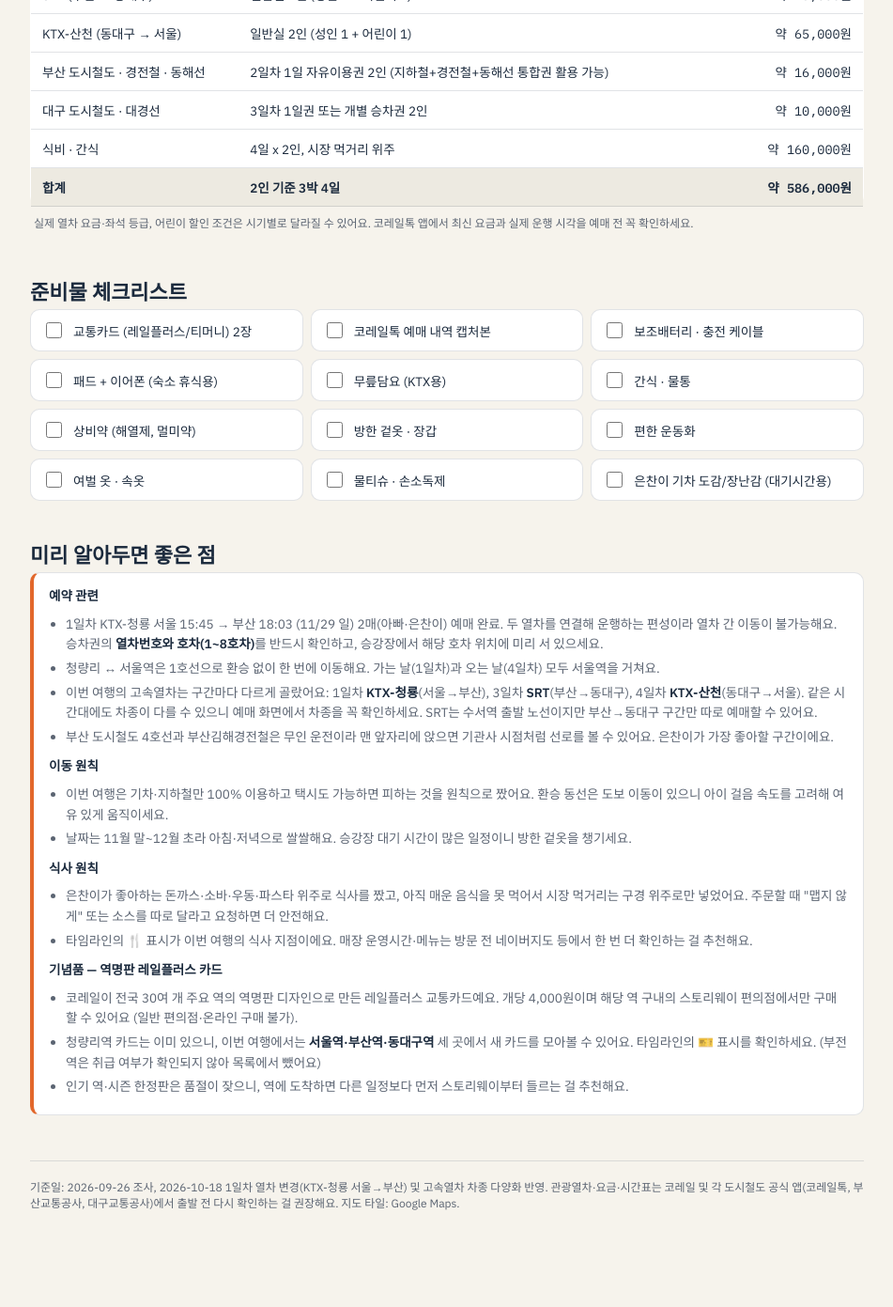
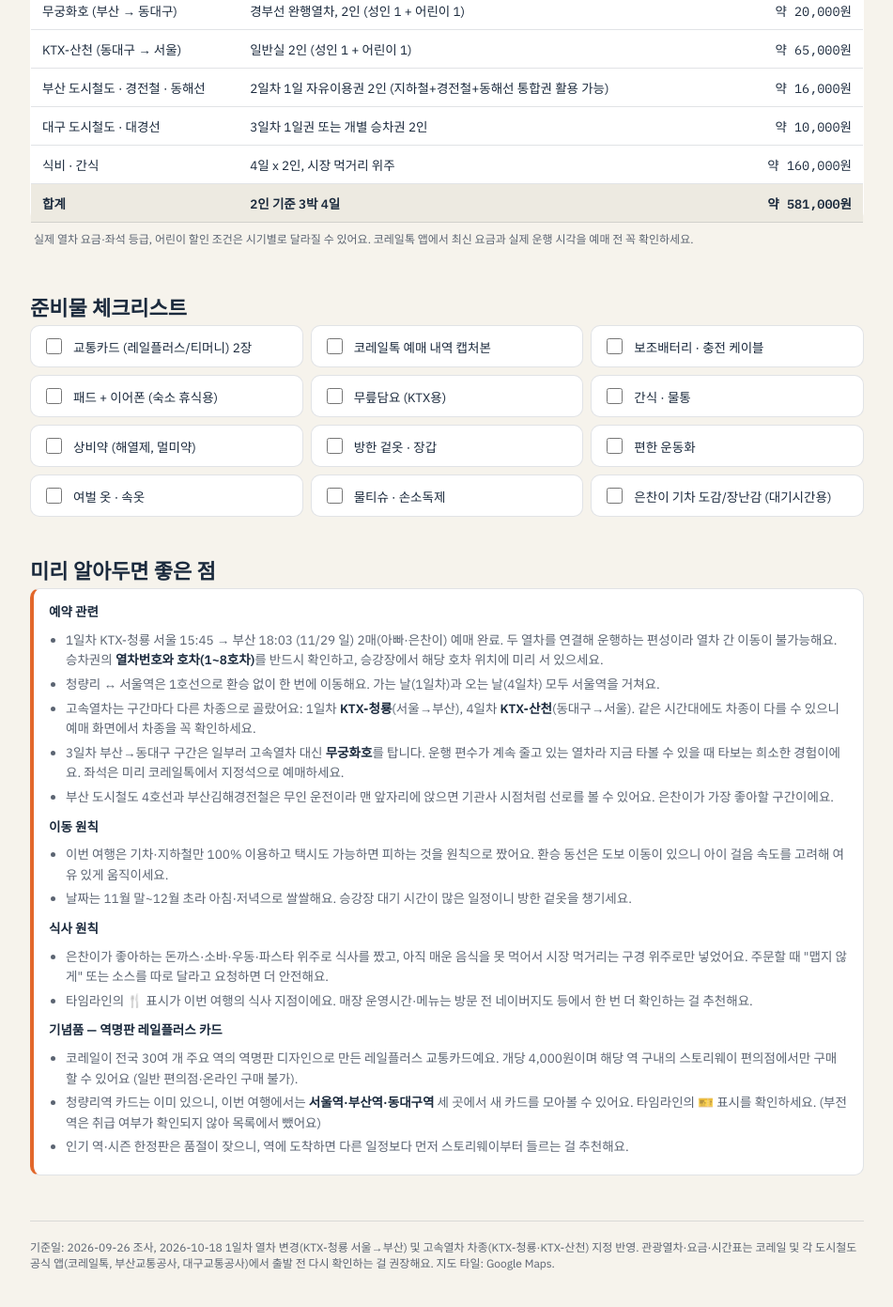
Before and after one commit to daduki/daduki.github.io, a Jekyll site: the page busan-daegu-train-trip.html, which Jekyll copies as it is, in a window 1280 px wide and 1400 px high, scrolled down 2706 px. Shown: the top 1391 px of the window at 94% size, without its empty margins (164-1115 px from the left). Built offline with Jekyll 4.4.1, drawn with Linux system fonts in a browser that asks for light colours; before the commit the page ends 4042 px from its top, so only the background shows below that; some of the changed text lies outside the part shown.

Commit message:
feat: 3일차 부산→동대구 무궁화호 유지 (SRT 변경 되돌림)
Co-Authored-By: Claude Opus 5.5 <noreply@anthropic.com>
Claude-Session: https://claude.ai/code/session_01JDKSHpvHwRCR692awiaJ6e

```diff
--- a/busan-daegu-train-trip.html
+++ b/busan-daegu-train-trip.html
@@ -448,7 +448,7 @@ footer{
 <header class="hero">
   <div class="eyebrow">Family Rail Trip · 2026.11.29 – 12.02</div>
   <h1>은찬이 기차 대탐험</h1>
-  <p class="sub">기차를 좋아하는 7세 은찬이와 아빠, 3박 4일 동안 KTX-청룡·SRT·KTX-산천 세 가지 고속열차부터 무인 경전철까지 — 갈아탈 수 있는 철도는 전부 갈아타 보는 부산·대구 완주 여행.</p>
+  <p class="sub">기차를 좋아하는 7세 은찬이와 아빠, 3박 4일 동안 KTX-청룡·KTX-산천 고속열차와 무궁화호부터 무인 경전철까지 — 갈아탈 수 있는 철도는 전부 갈아타 보는 부산·대구 완주 여행.</p>
   <div class="stats">
     <div class="stat"><div class="num">4</div><div class="lbl">일 / 3박</div></div>
     <div class="stat"><div class="num">14</div><div class="lbl">종류의 철도</div></div>
@@ -490,12 +490,12 @@ footer{
     <tbody>
       <tr><td>숙소</td><td>부산 서면 2박 + 대구 동성로 1박 (가성비 게스트하우스·모텔)</td><td class="num">약 220,000원</td></tr>
       <tr><td>KTX-청룡 (서울 → 부산)</td><td>11/29 15:45 출발, 일반실 2매 (아빠 성인 1 + 은찬이 어린이 1, 어린이 50% 할인)</td><td class="num">약 90,000원</td></tr>
-      <tr><td>SRT (부산 → 동대구)</td><td>일반실 2인 (성인 1 + 어린이 1)</td><td class="num">약 25,000원</td></tr>
+      <tr><td>무궁화호 (부산 → 동대구)</td><td>경부선 완행열차, 2인 (성인 1 + 어린이 1)</td><td class="num">약 20,000원</td></tr>
       <tr><td>KTX-산천 (동대구 → 서울)</td><td>일반실 2인 (성인 1 + 어린이 1)</td><td class="num">약 65,000원</td></tr>
       <tr><td>부산 도시철도 · 경전철 · 동해선</td><td>2일차 1일 자유이용권 2인 (지하철+경전철+동해선 통합권 활용 가능)</td><td class="num">약 16,000원</td></tr>
       <tr><td>대구 도시철도 · 대경선</td><td>3일차 1일권 또는 개별 승차권 2인</td><td class="num">약 10,000원</td></tr>
       <tr><td>식비 · 간식</td><td>4일 x 2인, 시장 먹거리 위주</td><td class="num">약 160,000원</td></tr>
-      <tr class="total"><td>합계</td><td>2인 기준 3박 4일</td><td class="num">약 586,000원</td></tr>
+      <tr class="total"><td>합계</td><td>2인 기준 3박 4일</td><td class="num">약 581,000원</td></tr>
     </tbody>
     <caption>실제 열차 요금·좌석 등급, 어린이 할인 조건은 시기별로 달라질 수 있어요. 코레일톡 앱에서 최신 요금과 실제 운행 시각을 예매 전 꼭 확인하세요.</caption>
   </table>
@@ -513,7 +513,8 @@ footer{
     <ul>
       <li>1일차 KTX-청룡 서울 15:45 → 부산 18:03 (11/29 일) 2매(아빠·은찬이) 예매 완료. 두 열차를 연결해 운행하는 편성이라 열차 간 이동이 불가능해요. 승차권의 <b>열차번호와 호차(1~8호차)</b>를 반드시 확인하고, 승강장에서 해당 호차 위치에 미리 서 있으세요.</li>
       <li>청량리 ↔ 서울역은 1호선으로 환승 없이 한 번에 이동해요. 가는 날(1일차)과 오는 날(4일차) 모두 서울역을 거쳐요.</li>
-      <li>이번 여행의 고속열차는 구간마다 다르게 골랐어요: 1일차 <b>KTX-청룡</b>(서울→부산), 3일차 <b>SRT</b>(부산→동대구), 4일차 <b>KTX-산천</b>(동대구→서울). 같은 시간대에도 차종이 다를 수 있으니 예매 화면에서 차종을 꼭 확인하세요. SRT는 수서역 출발 노선이지만 부산→동대구 구간만 따로 예매할 수 있어요.</li>
+      <li>고속열차는 구간마다 다른 차종으로 골랐어요: 1일차 <b>KTX-청룡</b>(서울→부산), 4일차 <b>KTX-산천</b>(동대구→서울). 같은 시간대에도 차종이 다를 수 있으니 예매 화면에서 차종을 꼭 확인하세요.</li>
+      <li>3일차 부산→동대구 구간은 일부러 고속열차 대신 <b>무궁화호</b>를 탑니다. 운행 편수가 계속 줄고 있는 열차라 지금 타볼 수 있을 때 타보는 희소한 경험이에요. 좌석은 미리 코레일톡에서 지정석으로 예매하세요.</li>
       <li>부산 도시철도 4호선과 부산김해경전철은 무인 운전이라 맨 앞자리에 앉으면 기관사 시점처럼 선로를 볼 수 있어요. 은찬이가 가장 좋아할 구간이에요.</li>
     </ul>
     <b style="display:block;margin-top:10px;">이동 원칙</b>
@@ -536,7 +537,7 @@ footer{
 </section>
 
 <footer>
-  기준일: 2026-09-26 조사, 2026-10-18 1일차 열차 변경(KTX-청룡 서울→부산) 및 고속열차 차종 다양화 반영. 관광열차·요금·시간표는 코레일 및 각 도시철도 공식 앱(코레일톡, 부산교통공사, 대구교통공사)에서 출발 전 다시 확인하는 걸 권장해요. 지도 타일: Google Maps.
+  기준일: 2026-09-26 조사, 2026-10-18 1일차 열차 변경(KTX-청룡 서울→부산) 및 고속열차 차종(KTX-청룡·KTX-산천) 지정 반영. 관광열차·요금·시간표는 코레일 및 각 도시철도 공식 앱(코레일톡, 부산교통공사, 대구교통공사)에서 출발 전 다시 확인하는 걸 권장해요. 지도 타일: Google Maps.
 </footer>
 
 <script>
@@ -544,7 +545,7 @@ footer{
   // ---------- 운송수단(모드) 메타 : 색상 + 아이콘 모양 ----------
   const modeMeta = {
     cheongryong:{label:"KTX-청룡",     color:"#1E5AA8", shape:"ktx"},
-    srt:      {label:"SRT",             color:"#6B2C91", shape:"ktx"},
+    mugunghwa:{label:"무궁화호",        color:"#A6432B", shape:"loco"},
     sancheon: {label:"KTX-산천",        color:"#2C8C9E", shape:"ktx"},
     busan1:   {label:"부산1호선",       color:"#EE7D31", shape:"metro"},
     busan2:   {label:"부산2호선",       color:"#3E9B4F", shape:"metro"},
@@ -668,11 +669,11 @@ footer{
       ]
     },
     {
-      id:"d3", label:"3일차 · 12/1(화)", title:"부산 → 대구, SRT와 모노레일",
-      tags:["SRT","대구 4개 노선"],
+      id:"d3", label:"3일차 · 12/1(화)", title:"부산 → 대구, 완행열차와 모노레일",
+      tags:["무궁화호","대구 4개 노선"],
       items:[
-        {time:"08:30", title:"서면역 → 부산역", note:"1호선으로 부산역 이동. 부산역 역명판 카드는 1일차 도착 때 이미 챙겼어요.", modes:["busan1"]},
-        {time:"09:15 – 10:05", title:"SRT 부산 → 동대구", note:"보라색 SRT로 경부고속선 구간을 달려요 (약 50분). 1일차 KTX-청룡과는 다른 회사(SR)가 운영하는 고속열차라 차량 모양·좌석 비교하는 재미가 있어요. SRT는 SRT 앱(SR)에서 예매해요.", modes:["srt"]},
+        {time:"08:15", title:"서면역 → 부산역", note:"1호선으로 부산역 이동. 부산역 역명판 카드는 1일차 도착 때 이미 챙겼어요.", modes:["busan1"]},
+        {time:"08:50 – 10:15", title:"무궁화호 부산 → 동대구", note:"고속열차는 1일차 KTX-청룡·4일차 KTX-산천으로 충분히 타보니, 이 구간은 점점 보기 힘들어지는 무궁화호로! 기관차가 객차를 끄는 방식이라 고속열차와 비교해보는 재미가 있어요. 경부선 완행 구간(사상·구포·밀양·청도 등)을 하나씩 지나며 약 1시간 20~30분 걸려요. 좌석은 자유석/입석보다 지정석으로 미리 예매하는 걸 추천.", modes:["mugunghwa"]},
         {time:"10:25 – 10:45", title:"대경선 왕복", note:"동대구역에서 서대구역 방향으로 한 구간, 2024년 개통한 광역철도예요. 동대구역으로 돌아온 김에 스토리웨이에서 기념 카드도 챙겨요.", modes:["daegyeong"], gift:"동대구역 역명판 카드"},
         {time:"10:55", title:"동대구역 → 반월당역", note:"대구 도시철도 1호선.", modes:["daegu1"]},
         {time:"11:15", title:"반월당역 → 청라언덕역", note:"2호선으로 환승.", modes:["daegu2"]},
@@ -682,8 +683,8 @@ footer{
         {time:"15:40", title:"동성로 숙소 체크인 · 저녁", note:"오후 4시 전 도착. 동성로에는 오래된 돈까스 노포 골목이 있어 저녁으로 좋아요.", modes:[], food:"동성로 돈까스 골목"}
       ],
       route:[
-        {lat:35.1152, lng:129.0415, label:"부산역", mode:"srt"},
-        {lat:35.8779, lng:128.6285, label:"동대구역", mode:"srt"},
+        {lat:35.1152, lng:129.0415, label:"부산역", mode:"mugunghwa"},
+        {lat:35.8779, lng:128.6285, label:"동대구역", mode:"mugunghwa"},
         {lat:35.8789, lng:128.5480, label:"서대구역", mode:"daegyeong"},
         {lat:35.8779, lng:128.6285, label:"동대구역", mode:"daegu1"},
         {lat:35.8656, lng:128.5945, label:"반월당역", mode:"daegu2"},
@@ -860,7 +861,7 @@ footer{
     {mode:"busan4", sub:"무인 운전 경전철"},
     {mode:"bglrt", sub:"무인 고무차륜 경전철"},
     {mode:"donghae", sub:"부산 ↔ 울산"},
-    {mode:"srt", sub:"보라색 고속열차, 3일차 부산 → 동대구"},
+    {mode:"mugunghwa", sub:"점점 사라지는 완행열차, 3일차 부산 → 동대구"},
     {mode:"daegyeong", sub:"동대구 ↔ 구미·경산 광역철도"},
     {mode:"daegu1", sub:"레드 라인"},
     {mode:"daegu2", sub:"그린 라인"},
--- a/index.html
+++ b/index.html
@@ -130,7 +130,7 @@
                             </div>
                         </div>
                         <p class="text-slate-300 text-sm mb-4 leading-relaxed">
-                            기차를 좋아하는 7세 은찬이와 아빠의 3박 4일 부산·대구 기차 완주 여행. KTX-청룡·SRT·KTX-산천부터 무인 경전철, 모노레일까지 14종류의 철도를 갈아타는 타임라인과 기차 컬렉션 체크리스트를 제공합니다.
+                            기차를 좋아하는 7세 은찬이와 아빠의 3박 4일 부산·대구 기차 완주 여행. KTX-청룡·KTX-산천·무궁화호부터 무인 경전철, 모노레일까지 14종류의 철도를 갈아타는 타임라인과 기차 컬렉션 체크리스트를 제공합니다.
                         </p>
                         <div class="flex flex-wrap gap-2 text-xs mb-6">
                             <span class="bg-slate-800 text-slate-300 px-3 py-1 rounded-lg border border-slate-700">🗓️ 11.29~12.02</span>
```
Also changed, not shown: RELEASE_NOTES.md (+3 -3 lines).
